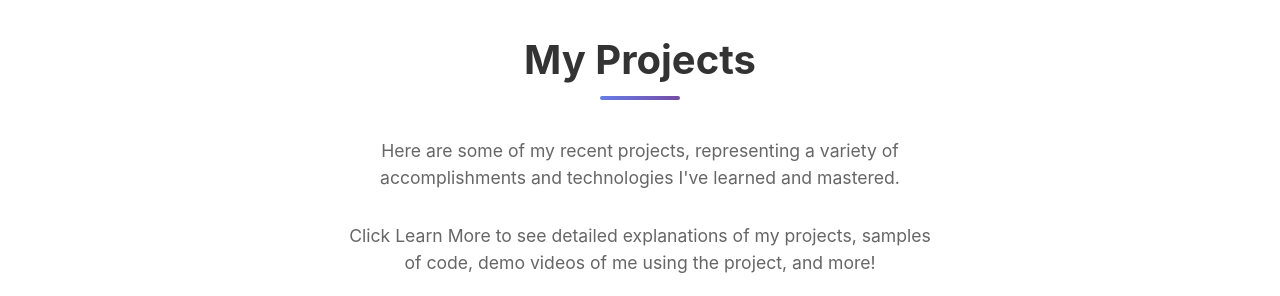
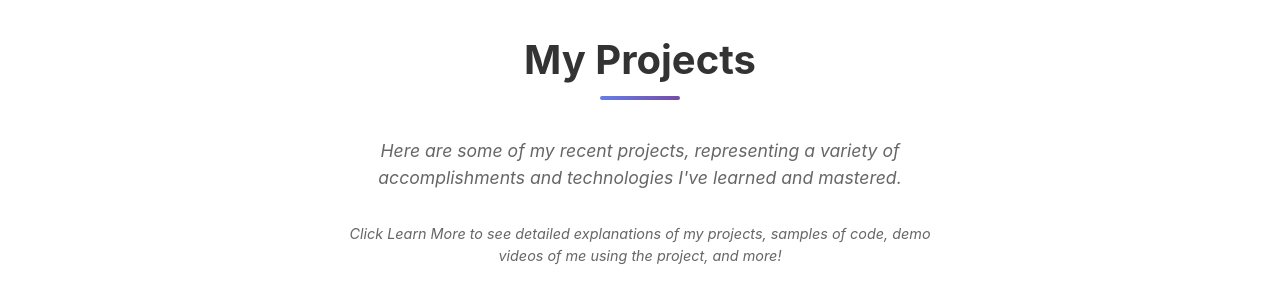
Before and after one commit to nathanielpierson/nathaniel-pierson-website, a React (Vite) app: page / in a window 1280 px wide. Shown: the part 2300-2596 px from the top of the page. Built offline with nearby package versions, Linux system fonts and the light colour scheme; grey boxes are pictures that could not be loaded.

Commit message:
Update Projects component CSS to style section subtitle with italic font and adjusted font size

```diff
--- a/src/components/Projects.css
+++ b/src/components/Projects.css
@@ -13,9 +13,14 @@
   margin-right: auto;
 }
 
+.projects .section-subtitle {
+  font-style: italic;
+}
+
 .projects .section-subtitle.projects-intro {
   margin-top: -1rem;
   margin-bottom: 2rem;
+  font-size: 0.9rem;
 }
 
 .projects-grid {
```
